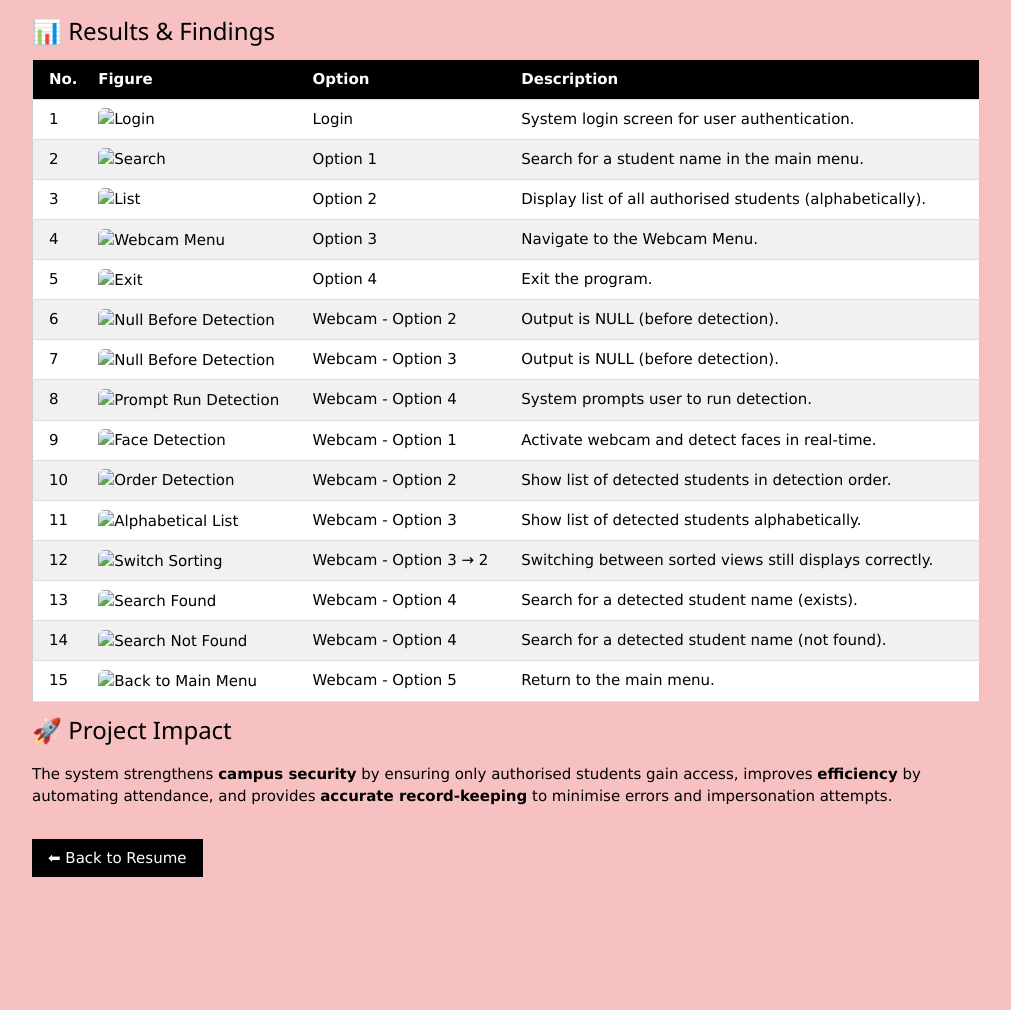
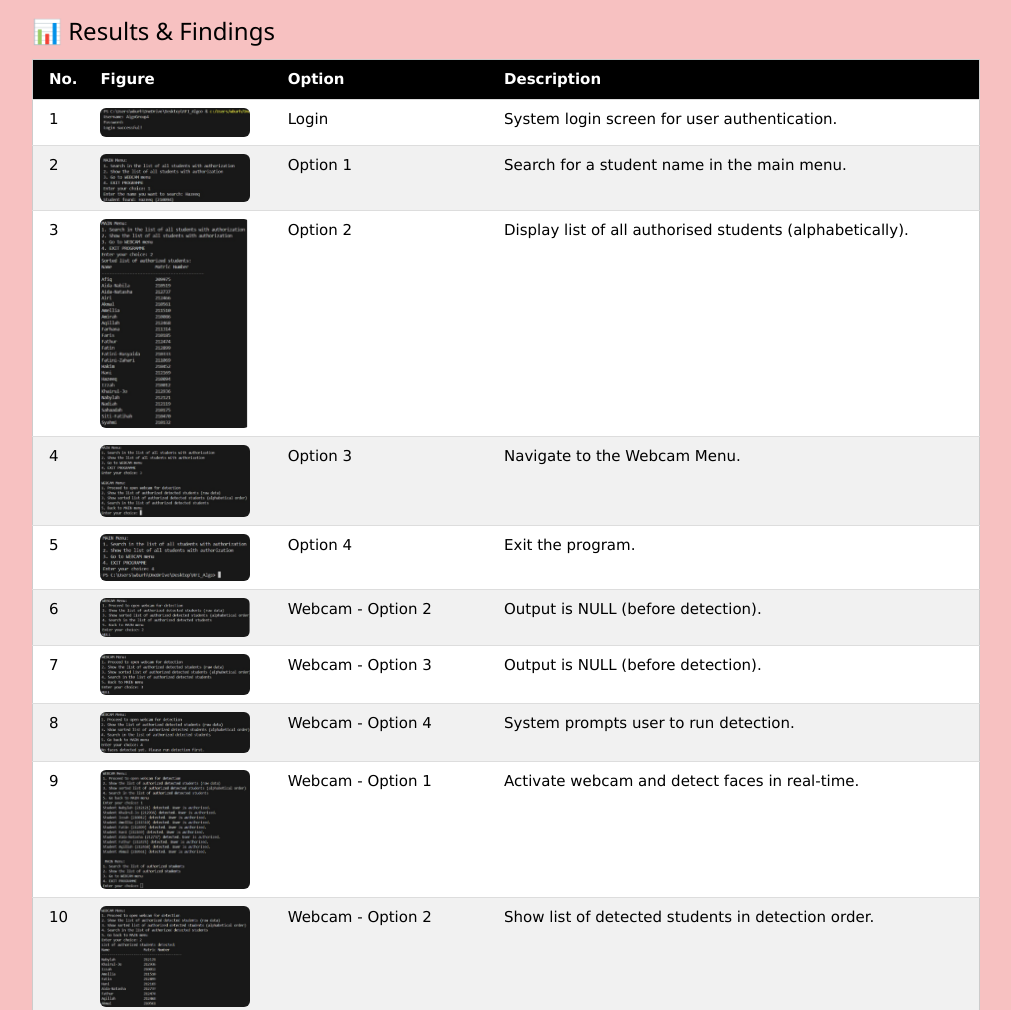
Before and after one commit to tinnie24/211069_CV, a plain HTML site: page projects/project2.html in a window 1280 px wide. Shown: the part 809-1819 px from the top of the page, without its empty margins (134-1145 px from the left). Before the commit the page ends 1694 px from the top, so only its background shows below. Drawn offline with nearby package versions, Linux system fonts and the light colour scheme.

Commit message:
Update project2.html

```diff
--- a/projects/project2.html
+++ b/projects/project2.html
@@ -61,91 +61,91 @@
         <tbody>
           <tr>
             <td>1</td>
-            <td><img src="../images/fig2_login.jpg" alt="Login" style="width:150px; border-radius:6px;"></td>
+            <td><img src="../images/fig2_login.png" alt="Login" style="width:150px; border-radius:6px;"></td>
             <td>Login</td>
             <td>System login screen for user authentication.</td>
           </tr>
           <tr>
             <td>2</td>
-            <td><img src="../images/fig3.jpg" alt="Search" style="width:150px; border-radius:6px;"></td>
+            <td><img src="../images/fig3.png" alt="Search" style="width:150px; border-radius:6px;"></td>
             <td>Option 1</td>
             <td>Search for a student name in the main menu.</td>
           </tr>
           <tr>
             <td>3</td>
-            <td><img src="../images/fig4.jpg" alt="List" style="width:150px; border-radius:6px;"></td>
+            <td><img src="../images/fig4.png" alt="List" style="width:150px; border-radius:6px;"></td>
             <td>Option 2</td>
             <td>Display list of all authorised students (alphabetically).</td>
           </tr>
           <tr>
             <td>4</td>
-            <td><img src="../images/fig5.jpg" alt="Webcam Menu" style="width:150px; border-radius:6px;"></td>
+            <td><img src="../images/fig5.png" alt="Webcam Menu" style="width:150px; border-radius:6px;"></td>
             <td>Option 3</td>
             <td>Navigate to the Webcam Menu.</td>
           </tr>
           <tr>
             <td>5</td>
-            <td><img src="../images/fig6.jpg" alt="Exit" style="width:150px; border-radius:6px;"></td>
+            <td><img src="../images/fig6.png" alt="Exit" style="width:150px; border-radius:6px;"></td>
             <td>Option 4</td>
             <td>Exit the program.</td>
           </tr>
           <tr>
             <td>6</td>
-            <td><img src="../images/fig7.jpg" alt="Null Before Detection" style="width:150px; border-radius:6px;"></td>
+            <td><img src="../images/fig7.png" alt="Null Before Detection" style="width:150px; border-radius:6px;"></td>
             <td>Webcam - Option 2</td>
             <td>Output is NULL (before detection).</td>
           </tr>
           <tr>
             <td>7</td>
-            <td><img src="../images/fig8.jpg" alt="Null Before Detection" style="width:150px; border-radius:6px;"></td>
+            <td><img src="../images/fig8.png" alt="Null Before Detection" style="width:150px; border-radius:6px;"></td>
             <td>Webcam - Option 3</td>
             <td>Output is NULL (before detection).</td>
           </tr>
           <tr>
             <td>8</td>
-            <td><img src="../images/fig9.jpg" alt="Prompt Run Detection" style="width:150px; border-radius:6px;"></td>
+            <td><img src="../images/fig9.png" alt="Prompt Run Detection" style="width:150px; border-radius:6px;"></td>
             <td>Webcam - Option 4</td>
             <td>System prompts user to run detection.</td>
           </tr>
           <tr>
             <td>9</td>
-            <td><img src="../images/fig10.jpg" alt="Face Detection" style="width:150px; border-radius:6px;"></td>
+            <td><img src="../images/fig10.png" alt="Face Detection" style="width:150px; border-radius:6px;"></td>
             <td>Webcam - Option 1</td>
             <td>Activate webcam and detect faces in real-time.</td>
           </tr>
           <tr>
             <td>10</td>
-            <td><img src="../images/fig11.jpg" alt="Order Detection" style="width:150px; border-radius:6px;"></td>
+            <td><img src="../images/fig11.png" alt="Order Detection" style="width:150px; border-radius:6px;"></td>
             <td>Webcam - Option 2</td>
             <td>Show list of detected students in detection order.</td>
           </tr>
           <tr>
             <td>11</td>
-            <td><img src="../images/fig12.jpg" alt="Alphabetical List" style="width:150px; border-radius:6px;"></td>
+            <td><img src="../images/fig12.png" alt="Alphabetical List" style="width:150px; border-radius:6px;"></td>
             <td>Webcam - Option 3</td>
             <td>Show list of detected students alphabetically.</td>
           </tr>
           <tr>
             <td>12</td>
-            <td><img src="../images/fig13.jpg" alt="Switch Sorting" style="width:150px; border-radius:6px;"></td>
+            <td><img src="../images/fig13.png" alt="Switch Sorting" style="width:150px; border-radius:6px;"></td>
             <td>Webcam - Option 3 → 2</td>
             <td>Switching between sorted views still displays correctly.</td>
           </tr>
           <tr>
             <td>13</td>
-            <td><img src="../images/fig14.jpg" alt="Search Found" style="width:150px; border-radius:6px;"></td>
+            <td><img src="../images/fig14.png" alt="Search Found" style="width:150px; border-radius:6px;"></td>
             <td>Webcam - Option 4</td>
             <td>Search for a detected student name (exists).</td>
           </tr>
           <tr>
             <td>14</td>
-            <td><img src="../images/fig15.jpg" alt="Search Not Found" style="width:150px; border-radius:6px;"></td>
+            <td><img src="../images/fig15.png" alt="Search Not Found" style="width:150px; border-radius:6px;"></td>
             <td>Webcam - Option 4</td>
             <td>Search for a detected student name (not found).</td>
           </tr>
           <tr>
             <td>15</td>
-            <td><img src="../images/fig16.jpg" alt="Back to Main Menu" style="width:150px; border-radius:6px;"></td>
+            <td><img src="../images/fig16.png" alt="Back to Main Menu" style="width:150px; border-radius:6px;"></td>
             <td>Webcam - Option 5</td>
             <td>Return to the main menu.</td>
           </tr>
```
